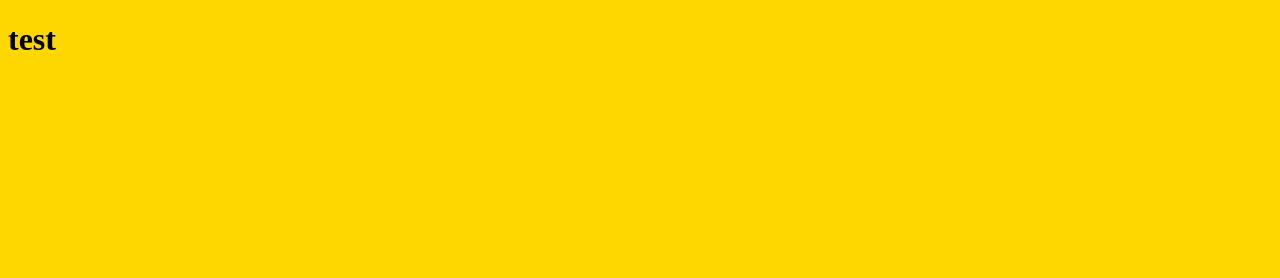
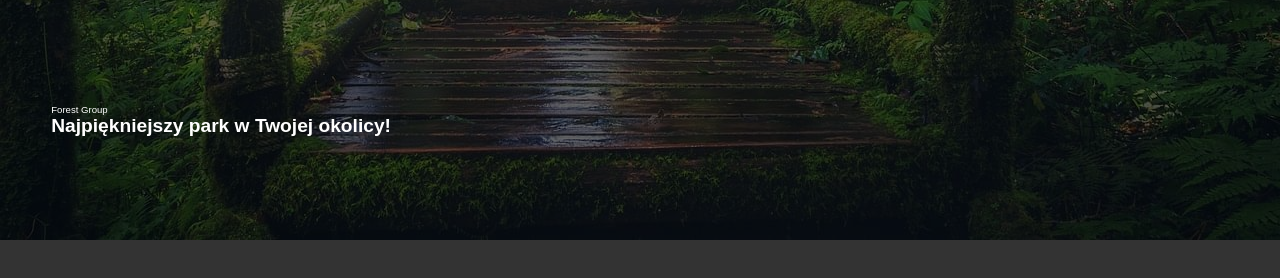
Before and after one commit to MikolajRodak/FirstClient, a website: page index.html in a window 1280 px wide. Drawn offline with Linux system fonts and the light colour scheme.

Commit message:
hero image

```diff
--- a/index.html
+++ b/index.html
@@ -9,7 +9,14 @@
 </head>
 
 <body>
-    <h1>test</h1>
+
+    <header class="header">
+        <div class="header__shadow"></div>
+        <div class="header__texts">
+            <p class="header__text">Forest Group</p>
+            <h1 class="header__heading">Najpiękniejszy park w Twojej okolicy!</h1>
+        </div>
+    </header>
 
     <script src="../dist/js/main.mim.js"></script>
 </body>
--- /dev/null
+++ b/src/sass/_colors.scss
@@ -0,0 +1,2 @@
+$shadow-bg: rgba(0, 0, 0, 0.6);
+$white: #fff;
--- /dev/null
+++ b/src/sass/_mixin.scss
@@ -0,0 +1,6 @@
+@mixin shadow {
+	background-color: $shadow-bg;
+	width: 100%;
+	height: 100%;
+	position: absolute;
+}
--- /dev/null
+++ b/src/sass/components.scss
@@ -0,0 +1,8 @@
+* {
+	box-sizing: border-box;
+	padding: 0;
+	margin: 0;
+    overflow: hidden;
+	font-family: 'Lato', sans-serif;
+	font-family: 'Montserrat', sans-serif;
+}
--- a/src/sass/main.scss
+++ b/src/sass/main.scss
@@ -1,3 +1,32 @@
+@import 'colors', 'components', 'mixin';
+
 body {
-	background-color: gold;
+	background-color: #333;
+	font-size: 1.6rem;
 }
+
+.header {
+	position: relative;
+	display: flex;
+	justify-content: center;
+	align-items: center;
+	flex-direction: column;
+	width: 100%;
+	height: 30vh;
+	background-image: url(../../dist/img/hero_1280.mim.jpg);
+	padding: 2em;
+	background-size: cover;
+	background-position: bottom;
+
+	&__shadow {
+		z-index: 1;
+		@include shadow;
+	}
+
+	&__texts {
+		font-size: 0.6rem;
+		color: $white;
+		z-index: 10;
+		align-self: flex-start;
+	}
+}
```
Also changed, not shown: asdasda.txt (deleted), dist/css/components.mim.css (added), dist/css/large.mim.css (added), dist/css/main.mim.css, dist/css/mid.mim.css (added), dist/css/min.mim.css (added), dist/img/hero_1280.mim.jpg (added), dist/img/hero_1920.mim.jpg (added), dist/img/jungle-1807476_1280.mim.jpg (added), dist/img/jungle-1807476_1920.mim.jpg (added), src/img/hero_1280.jpg (added), src/img/hero_1920.jpg (added), src/img/kuku-campers-dQ5xK7tkI7o-unsplash.jpg (deleted), src/sass/_large.scss (added), 2 more files, 2 other files.
